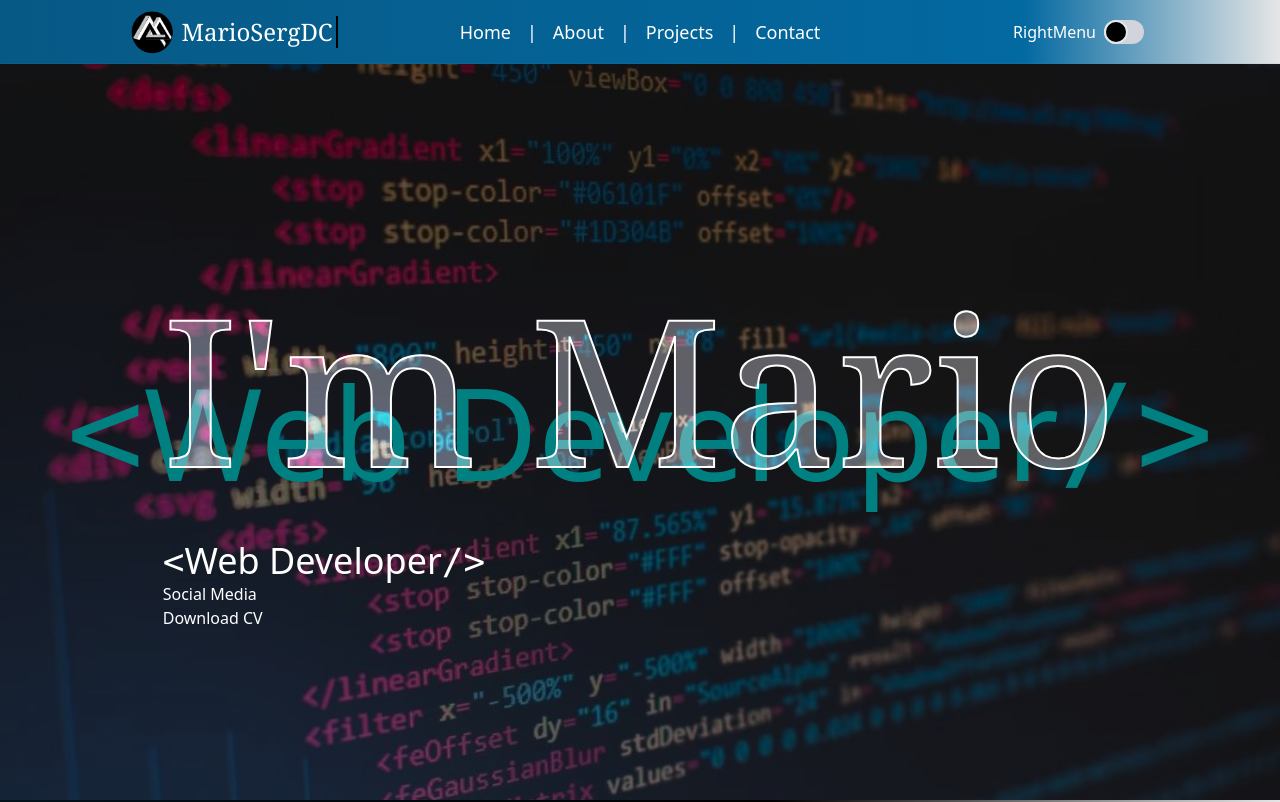
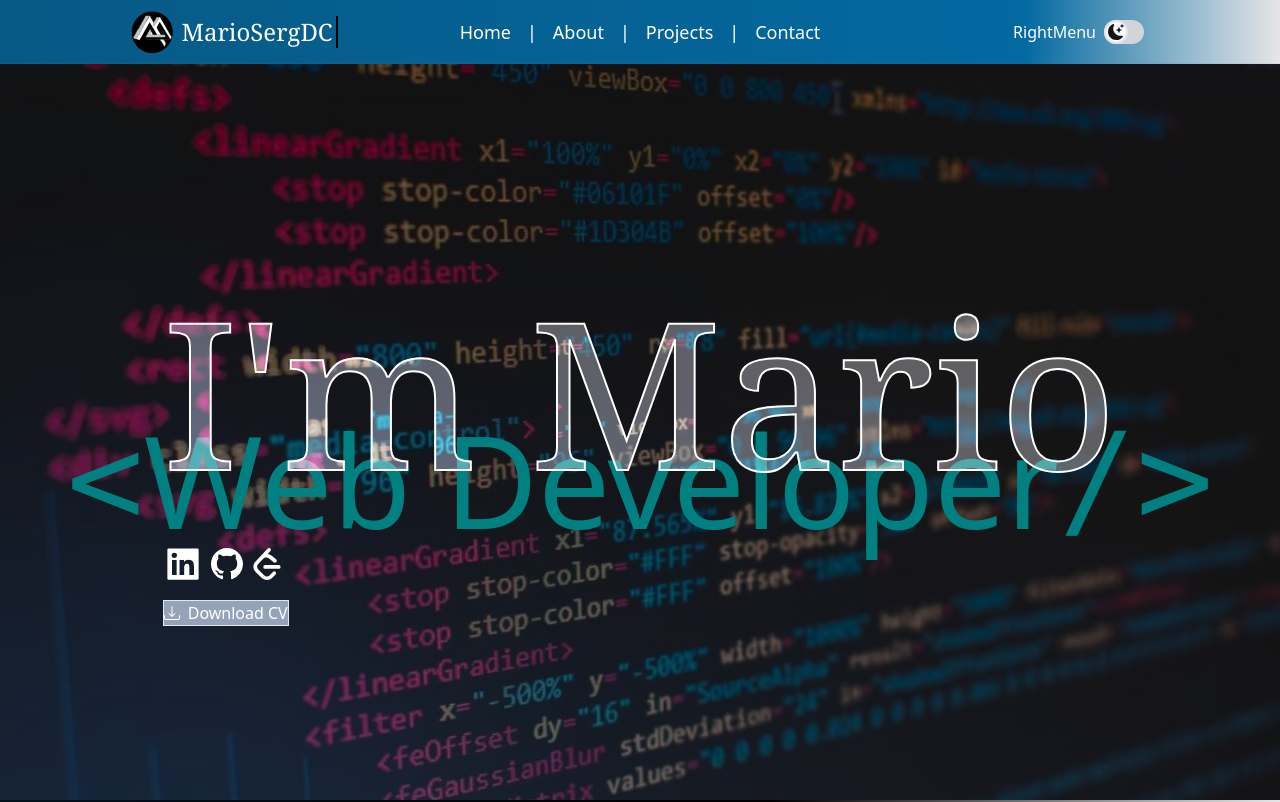
Before and after one commit to mariosergdc/portfolio, a React (Vite) app: page / in a window 1280 px wide. Shown: the top 802 px of the page. Built offline with nearby package versions, Linux system fonts and the light colour scheme.

Commit message:
i react-icons,social icons and its css,change switchtheme button to divs with icons

```diff
--- a/package.json
+++ b/package.json
@@ -11,7 +11,8 @@
   },
   "dependencies": {
     "react": "^18.2.0",
-    "react-dom": "^18.2.0"
+    "react-dom": "^18.2.0",
+    "react-icons": "^4.10.1"
   },
   "devDependencies": {
     "@types/react": "^18.2.15",
--- a/src/App.tsx
+++ b/src/App.tsx
@@ -1,6 +1,9 @@
 import { useContext } from "react";
 import NavBar from "./components/NavBar";
 import ThemeContext from "./components/context/ThemeProvider";
+import { BsGithub, BsDownload } from "react-icons/bs";
+import { SiLeetcode } from "react-icons/si";
+import { AiFillLinkedin } from "react-icons/ai";
 
 export default function App() {
   const { theme } = useContext(ThemeContext);
@@ -14,17 +17,30 @@ export default function App() {
           id="home"
           className="home relative flex flex-col content-center justify-center flex-wrap"
         >
-          <div className="absolute hero-back h-full w-full flex items-center justify-center text-9xl text-blue-700">
+          <div className="absolute hero-back h-full w-full flex items-center justify-center text-9xl text-blue-700 pt-24">
             <code>&lt;</code>Web Developer<code>/&gt;</code>
           </div>
           <div className="mario  z-10 text-white bg-black mix-blend-screen text-opacity-20 font-serif">
             I'm Mario
           </div>
-          <div className="text-4xl z-10">
-            <code>&lt;</code>Web Developer<code>/&gt;</code>
+
+          <div className="social-media-container z-10">
+            <a>
+              <AiFillLinkedin className="social-media linkedin" />
+            </a>
+            <a>
+              <BsGithub className="social-media" />
+            </a>
+            <a>
+              <SiLeetcode className="social-media" />
+            </a>
           </div>
-          <div className="z-10">Social Media</div>
-          <div className="z-10">Download CV</div>
+          <div className="z-10">
+            <a className="inline-flex justify-start items-center gap-2 cursor-pointer border bg-slate-400 mt-4">
+              <BsDownload />
+              Download CV
+            </a>
+          </div>
         </section>
         <section
           id="about"
@@ -38,7 +54,16 @@ export default function App() {
           className="projects flex content-center justify-center flex-wrap
         bg-gradient-to-tr from-sky-900 via-transparent via-80% to-white/[0.9]"
         >
-          Projects
+          <div>Projects</div>
+          <section className="projects-container">
+            <div>
+              <img
+                className="project-img"
+                src="./src/assets/back.jpeg"
+                alt=""
+              />
+            </div>
+          </section>
         </section>
         <section
           id="contact"
--- a/src/components/SwitchTheme.css
+++ b/src/components/SwitchTheme.css
@@ -1,11 +1,26 @@
-.toggle-checkbox {
+.toggle-checkbox-left {
+  cursor: pointer;
+  background-color: rgb(255, 255, 255);
   left: 0;
   transition: all 0.3s ease-in-out, left 0.3s ease-in-out;
-  cursor: pointer;
 }
 
-.toggle-checkbox:checked {
+.toggle-checkbox-right {
+  cursor: pointer;
   left: calc(100% - 24px);
   border-color: rgb(107, 114, 128);
   background-color: #ffffff;
+  transition: all 0.3s ease-in-out, left 0.3s ease-in-out;
 }
+
+.moon {
+  left: 0.1rem;
+  top: 0.1rem;
+  color: black;
+}
+
+.sun {
+  right: 0.1rem;
+  top: 0.1rem;
+  color: rgb(0, 0, 0);
+}
--- a/src/components/SwitchTheme.tsx
+++ b/src/components/SwitchTheme.tsx
@@ -1,6 +1,8 @@
 import { useState, useContext, useEffect } from "react";
 import "./SwitchTheme.css";
 import ThemeContext from "./context/ThemeProvider";
+import { BsFillMoonStarsFill } from "react-icons/bs";
+import { FaSun } from "react-icons/fa";
 
 const SwitchTheme = () => {
   const [isOn, setIsOn] = useState(false);
@@ -25,18 +27,19 @@ const SwitchTheme = () => {
 
   return (
     <div className="relative w-10 mx-2 align-middle">
-      <input
-        type="checkbox"
-        name="toggle"
-        id="toggle"
-        className="toggle-checkbox absolute block w-6 h-6 rounded-full bg-black border-gray-200 border-2 appearance-none cursor-pointer"
-        checked={isOn}
-        onChange={handleToggle}
-      />
-      <label
-        htmlFor="toggle"
-        className="toggle-label block overflow-hidden h-6 rounded-full bg-gray-300 cursor-pointer"
-      ></label>
+      <div
+        className={`${
+          theme === "dark" ? "toggle-checkbox-left" : "toggle-checkbox-right"
+        } absolute block w-6 h-6 rounded-full  opacity-90 border-gray-200 border-2 `}
+        onClick={handleToggle}
+      >
+        {theme === "dark" && <BsFillMoonStarsFill className="moon absolute" />}
+        {theme === "light" && <FaSun className="sun absolute" />}
+      </div>
+      <div
+        onClick={handleToggle}
+        className="block overflow-hidden h-6 rounded-full bg-gray-300 cursor-pointer"
+      ></div>
     </div>
   );
 };
--- a/src/index.css
+++ b/src/index.css
@@ -163,3 +163,20 @@ html {
   background-color: black;
   color: aqua;
 }
+
+.social-media-container {
+  display: flex;
+  justify-content: flex-start;
+  align-items: center;
+  gap: 0.5rem;
+}
+
+.social-media {
+  cursor: pointer;
+  font-size: 2rem;
+  padding-block: 0;
+}
+
+.linkedin {
+  font-size: 2.5rem;
+}
```
Also changed, not shown: 1 other file (tests, documents, lock files or other folders).
